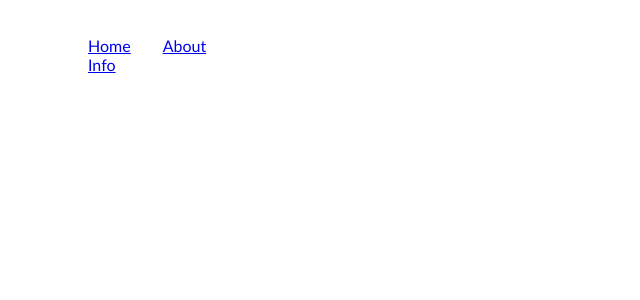
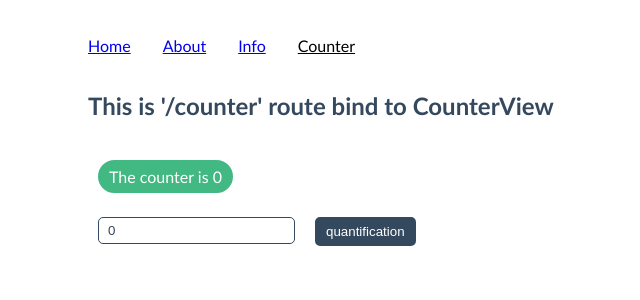
Before and after one commit to sinasedaghat/vue3-template, a Vue app: page /counter in a window 1280 px wide. Before the commit this address had no page. Shown: the top 300 px of the page, without its empty margins (12-652 px from the left). Built offline with nearby package versions, Linux system fonts and the light colour scheme.

Commit message:
create new store and use another statemanagement file nested

```diff
--- a/src/App.vue
+++ b/src/App.vue
@@ -8,6 +8,7 @@ import HelloWorld from './components/HelloWorld.vue'
     <RouterLink to="/">Home</RouterLink>
     <RouterLink to="/about">About</RouterLink>
     <RouterLink to="/info">Info</RouterLink>
+    <RouterLink to="/counter">Counter</RouterLink>
   </nav>
 
   <RouterView />
--- a/src/assets/main.scss
+++ b/src/assets/main.scss
@@ -35,6 +35,8 @@ a,
 } */
 
 $button-color: #35495e;
+$primary-color: #42b883;
+$secondary-color: #35495e;
 
 body {
   font-family: 'Gill Sans', 'Gill Sans MT', Calibri, 'Trebuchet MS', sans-serif;
@@ -102,3 +104,36 @@ button {
 .inline-block {
   display: inline-block;
 }
+
+.center {
+  display: flex;
+  flex-direction: column;
+  align-items: center;
+  justify-content: center;
+}
+
+.row {
+  display: flex;
+  flex-wrap: wrap;
+  flex-direction: row;
+  align-items: start;
+  justify-content: start;
+  .item {
+    display: inline-block;
+  }
+}
+
+
+input {
+  &.input-text-field {
+    color: $secondary-color;
+    border: 1px solid $secondary-color;
+    border-radius: 5px;
+    margin: 4px 10px;
+    padding: 5px 9px;
+    &:focus {
+      color: $primary-color;
+      border: 1px solid $primary-color;
+    }
+  }
+}
--- a/src/router/index.ts
+++ b/src/router/index.ts
@@ -21,7 +21,12 @@ const router = createRouter({
       path: '/info',
       name: 'info',
       component: () => import('../views/InfoView.vue')
-    }
+    },
+    {
+      path: '/counter',
+      name: 'counter',
+      component: () => import('../views/CounterView.vue')
+    },
   ]
 })
 
--- a/src/stores/counter.ts
+++ b/src/stores/counter.ts
@@ -3,17 +3,36 @@ import { defineStore } from 'pinia'
 
 export const useCounterStore = defineStore('counter', () => {
   const count = ref(0)
+
+  const ejectCount = computed(() => {
+    return count.value
+  })
   const doubleCount = computed(() => {
     console.log('call doubleCount computed', `count = ${count.value}`)
     return count.value * 2
   })
+
   function increment() {
     console.log('call increment function')
     count.value++
+  }
+  const suddenIncrease = (quantity: number) => {
+    count.value += quantity
   }
   const decrease = () => {
     console.log('call decrease function')
     count.value--
   }
-  return { count, doubleCount, increment, decrease }
+  const suddenDecrease = (quantity: number) => {
+    count.value -= (quantity * -1)
+  }
+
+  const $reset = () => {  // In the Option Store, it does not need to be defined and it is there by default, but In Setup Stores, you need to create your own $reset() method:
+    count.value = 0
+  }
+  return {
+    count,
+    ejectCount, doubleCount,
+    increment, suddenIncrease, decrease, suddenDecrease, $reset
+  }
 })
--- /dev/null
+++ b/src/stores/proCounter.ts
@@ -0,0 +1,30 @@
+import { defineStore } from "pinia";
+import { ref, computed } from "vue";
+import { useCounterStore } from "./counter"
+
+export const useProCounterStore = defineStore('proCounter', () => {
+  const counter = useCounterStore()
+  const count = ref('')
+
+  const printCount = computed(() => count.value)
+
+  const initializationCount = () => {
+    // count.value = `The counter is ${counter.doubleCount / 2}` // or
+    count.value = `The counter is ${counter.ejectCount}`
+  }
+  const quantificationAdaptor = (quantity: number) => {
+    if(quantity > 0) counter.suddenIncrease(quantity)
+    else counter.suddenDecrease(quantity)
+  }
+  const quantification = (quantity: number) => {
+    quantificationAdaptor(quantity)
+    initializationCount()
+  }
+
+  return {
+    counter, // return counter from useCounterStore statemanagement not recommended
+    count,
+    printCount,
+    initializationCount, quantification
+  }
+})
--- a/src/views/AboutView.vue
+++ b/src/views/AboutView.vue
@@ -26,6 +26,11 @@
     <button class="button" @click="counter.decrease()">
       increase count use increment() useCounterStore
     </button>
+
+    <!-- counter.$reset() call -->
+    <button class="button" @click="counter.$reset()">
+      reset useCounterStore statemanagement use $reset() useCounterStore
+    </button>
   </div>
 </template>
 
--- /dev/null
+++ b/src/views/CounterView.vue
@@ -0,0 +1,57 @@
+<script setup lang="ts">
+  import { useProCounterStore } from '@/stores/proCounter'
+  import { ref, onMounted, type Ref } from 'vue';
+  const proCounter = useProCounterStore()
+
+  const quantity: Ref<number> = ref(0)
+
+  proCounter.initializationCount()
+  const quantification = () => {
+    console.log('quantity', quantity.value)
+    proCounter.quantification(quantity.value)
+  }
+
+
+
+
+
+
+
+  console.log('before onMounted /counter route')
+  onMounted(() => {
+    console.log('in onMounted /counter route')
+  })
+  console.log('after onMounted /counter route')
+  console.log('count variable in usecounterStore statemanagement from useProCounterStore statemanagement', proCounter.counter.count)
+</script>
+
+<template>
+  <h2 class="title">This is '/counter' route bind to CounterView</h2>
+
+  <!-- proCounter.printCount -->
+  <div>
+    <div class="chip-green">
+      <div class="bullet">
+        {{ proCounter.printCount }}
+      </div>
+    </div>
+  </div>
+
+  <div class="row">
+    <!-- input -->
+    <div class="item">
+      <input class="input-text-field" type="number" v-model="quantity">
+    </div>
+    <!-- button -->
+    <div class="item">
+      <button style="margin: 4px 10px;" @click="quantification">
+        quantification
+      </button>
+    </div>
+  </div>
+
+
+
+
+
+</template>
--- a/src/views/InfoView.vue
+++ b/src/views/InfoView.vue
@@ -37,7 +37,7 @@
     </div>
 
     <!-- button -->
-    <div class="center">
+    <div>
       <button class="button" @click="infoStore.partInfo()">
         increase count use increment() useCounterStore
       </button>
@@ -60,11 +60,4 @@
       cursor: pointer;
     }
   }
-
-  .center {
-    display: flex;
-    flex-direction: column;
-    align-items: center;
-    justify-content: center;
-  }
 </style>
```
